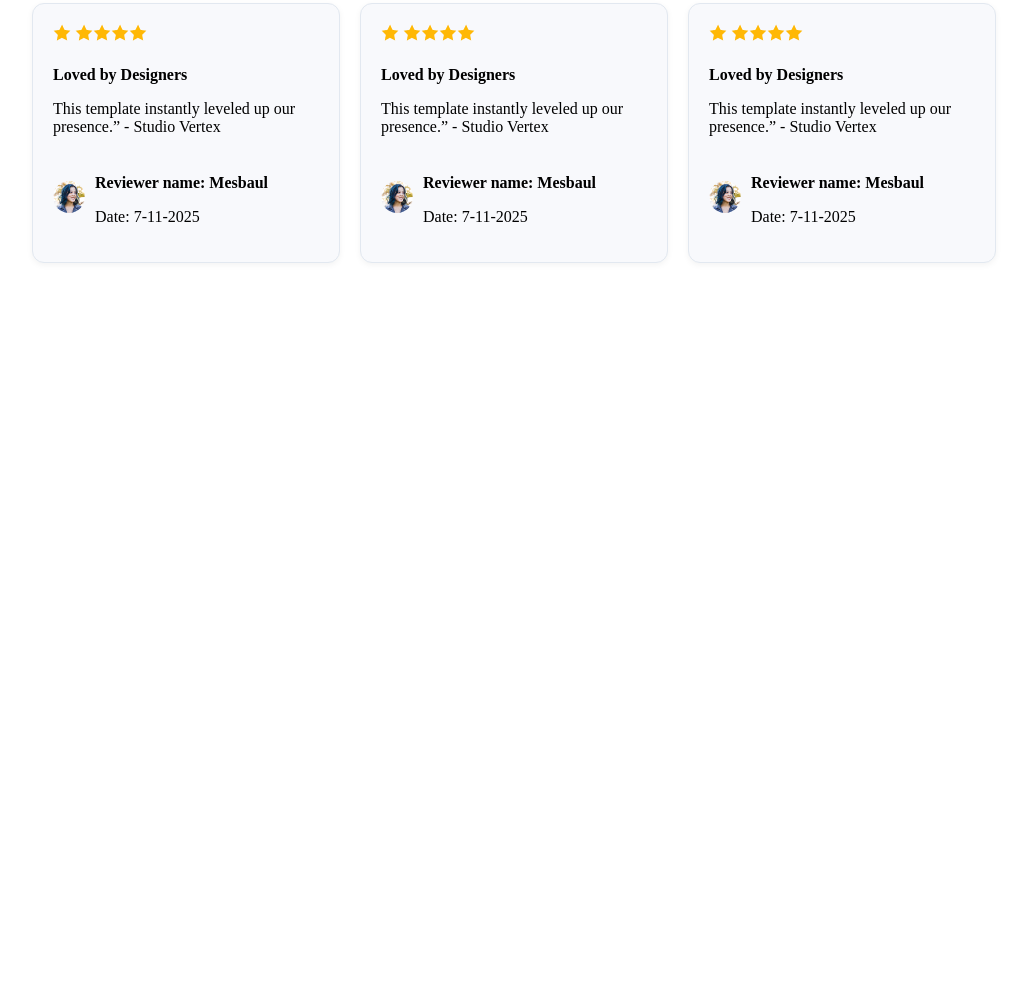
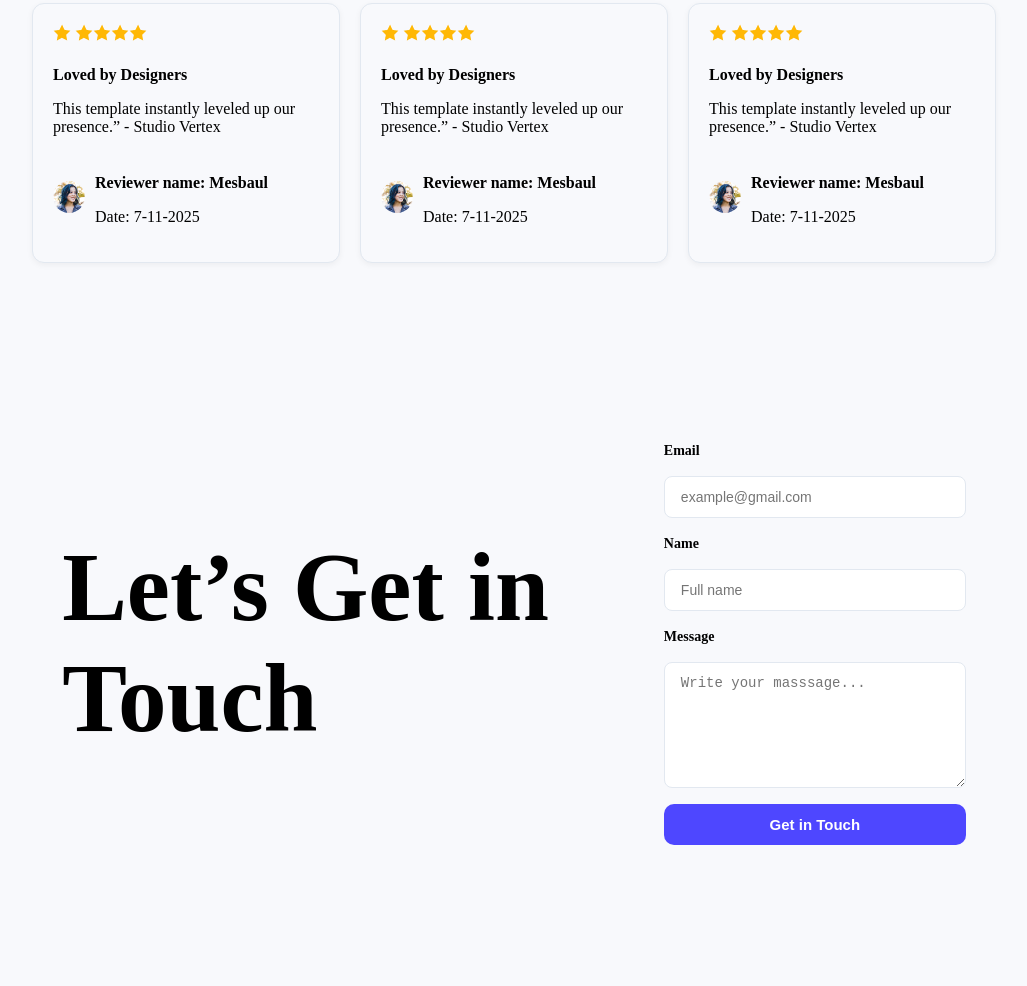
Before and after one commit to mesba111/PH01-Landing-launchpad, a plain HTML site: page index.html in a window 1280 px wide. Shown: the part 1651-2637 px from the top of the page, without its empty margins (126-1153 px from the left). Before the commit the page ends 1954 px from the top, so only its background shows below. Drawn offline with Linux system fonts and the light colour scheme.

Commit message:
add contact section and add all-bg class and update his cssdesign

```diff
--- a/index.html
+++ b/index.html
@@ -6,7 +6,7 @@
     <title>Landing launchpad</title>
     <link rel="stylesheet" href="style/style.css">
 </head>
-<body>
+<body class="all-bg">
     <header class="header">
         <nav>
                 <h3 class="nav-title"><b>LOGO</b></h3>
@@ -92,6 +92,23 @@
                  </div>
          </section>
 
+         <section class="contact">
+            <div class="contact-left">
+                <h4 class="contact-left-title" >Let’s Get in <br> Touch</h4>
+            </div>
+            <div class="contact-right">
+                <form>
+                <h4>Email</h4>
+                <input type="email" name="" id="" placeholder="example@gmail.com">
+                <h4>Name</h4>
+                <input type="text" name="" id="" placeholder="Full name">
+                <h4>Message</h4>
+                <textarea name="" id="" cols="30" rows="10" placeholder="Write your masssage..."></textarea>
+                <button class="btn" type="submit">Get in Touch</button>
+            </form>
+            </div>
+
+         </section>
 
     </main>
 
--- a/style/style.css
+++ b/style/style.css
@@ -1,3 +1,7 @@
+.all-bg{
+    background-color: #f8f9fc;
+}
+
 /* shared */
 .btn{
     text-align: center;
@@ -97,6 +101,7 @@ nav{
     margin-right: 159px;
     padding: 50px 142px;
     background-color: rgb(230, 230, 255);
+    border-radius: 15px;
 
 }
 .productive-section h3{
@@ -183,3 +188,44 @@ nav{
 .user-name{
     margin-bottom: 6px;
 }
+
+/* contact */
+.contact {
+  display: flex;
+  justify-content: center;
+  align-items: center;
+  padding: 100px 150px;
+  background-color: #f8f9fc;
+  gap: 115px;
+}
+.contact-left-title{
+    font-size: 97px;
+}
+
+}
+.contact-right{
+    display: block;
+}
+
+.contact-right form {
+  display: flex;
+  flex-direction: column;
+  gap: 16px;
+}
+
+.contact-right h4 {
+  margin-bottom: 1px;
+  font-size: 14px;
+  margin-top: 2px;
+}
+.contact-right input,
+.contact-right textarea {
+  padding: 12px 16px;
+  font-size: 14px;
+  border: 1px solid #e2e8f0;
+  border-radius: 8px;
+}
+
+.contact-right textarea {
+  height: 100px;
+}
```
